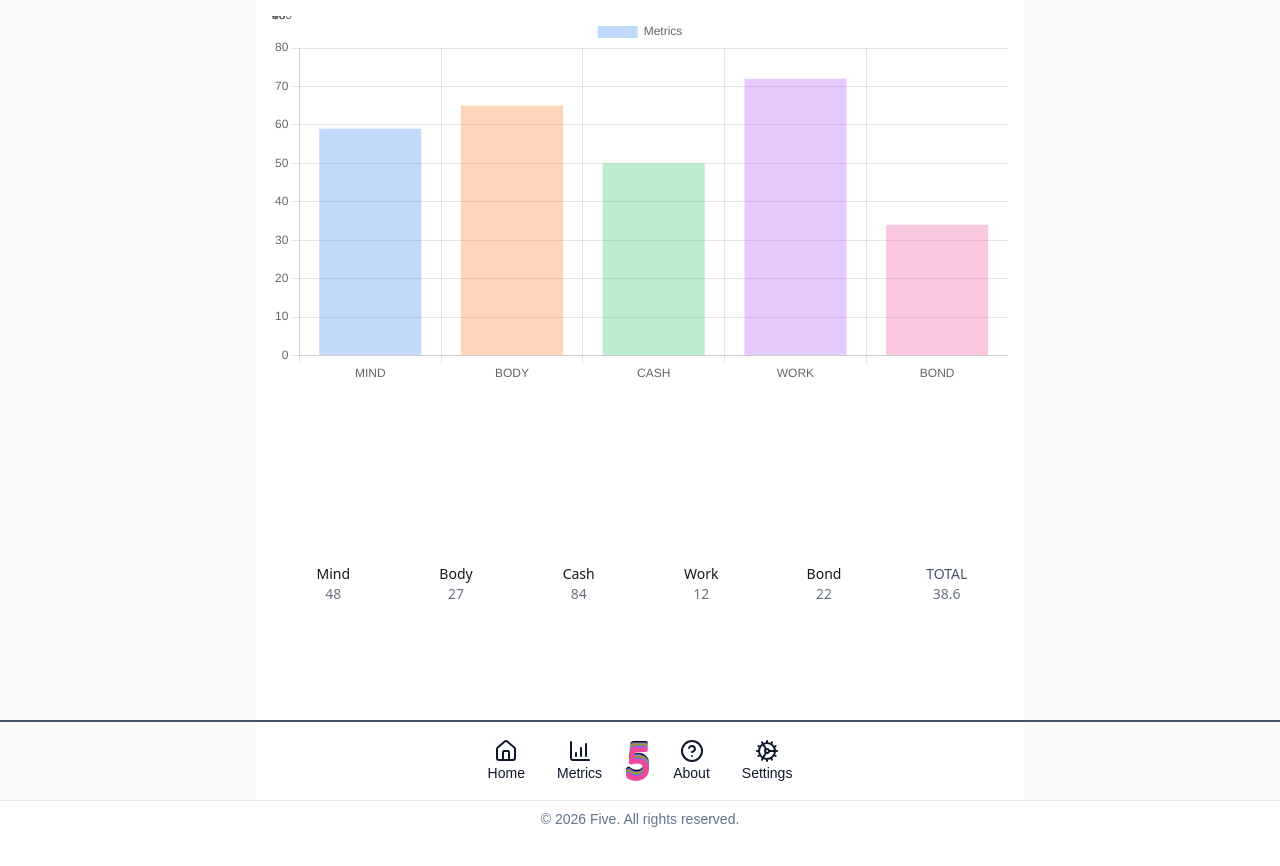
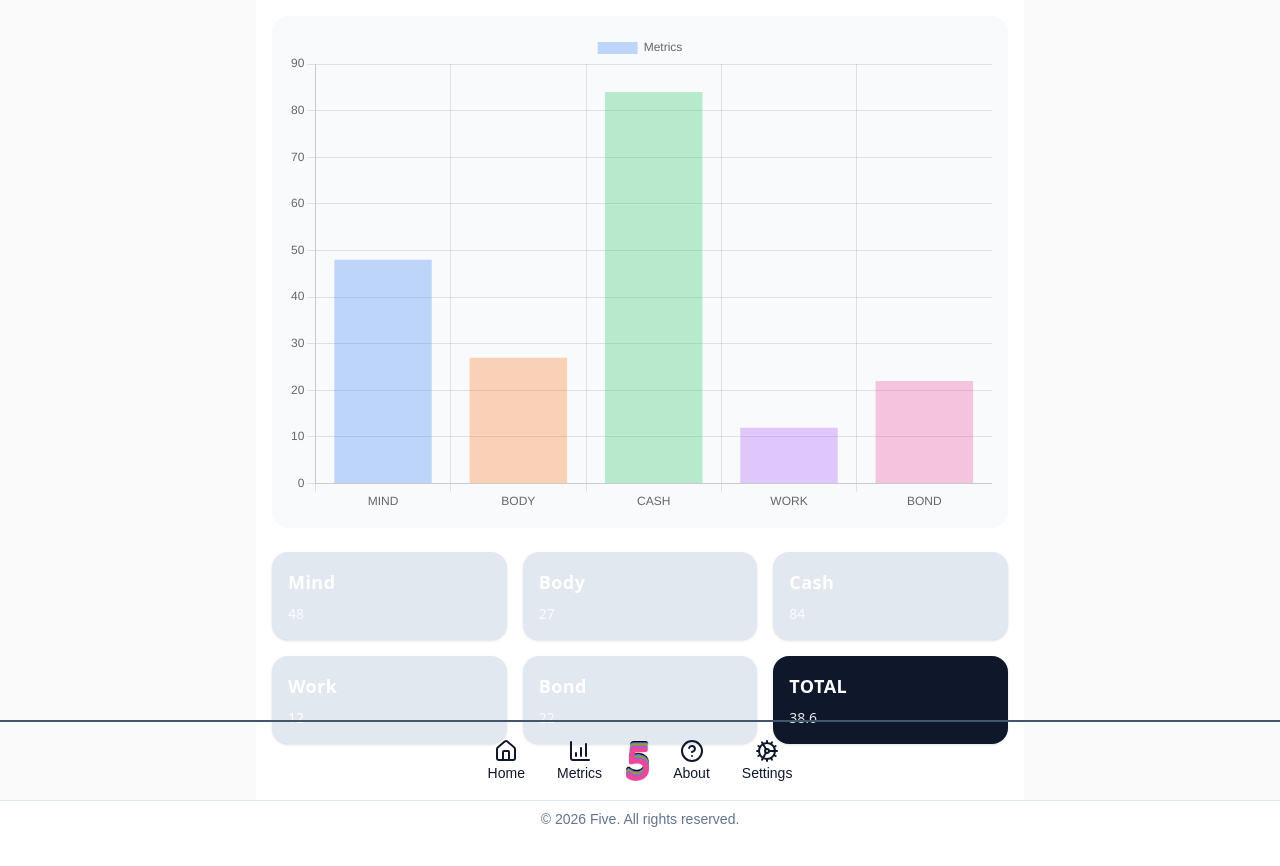
Before and after one commit to GlennHS/Five, a Next.js app: page / in a window 1280 px wide. Shown: the top 866 px of the page. Built offline with nearby package versions, Linux system fonts and the light colour scheme.

Commit message:
Update styling on homepage

```diff
--- a/app/components/graphs/FiveBarGraph.tsx
+++ b/app/components/graphs/FiveBarGraph.tsx
@@ -3,9 +3,10 @@ import { Bar, getElementAtEvent } from "react-chartjs-2";
 import { BAR_DEFAULT_CONFIG } from "../../fixtures/DefaultChartConfig";
 import { BarElement, CategoryScale, Chart, LinearScale } from "chart.js";
 import { METRIC_COLORS } from "../../fixtures/Colors";
+import APP_DATA from "@/app/fixtures/AppData";
 
 type FiveBarGraphProps = {
-  data: number[];
+  data?: number[];
 };
 
 Chart.register(LinearScale, CategoryScale, BarElement)
@@ -61,7 +62,7 @@ export default function FiveBarGraph(props: FiveBarGraphProps) {
         ],
         datasets: [{
           label: 'Metrics',
-          data: props.data,
+          data: props.data || Object.values(APP_DATA.metrics).map(v => v.value) || [0,0,0,0,0],
           backgroundColor: [
             `rgba(${METRIC_COLORS.MIND}, 0.3)`,
             `rgba(${METRIC_COLORS.BODY}, 0.3)`,
@@ -82,11 +83,13 @@ export default function FiveBarGraph(props: FiveBarGraphProps) {
   }, []);
 
   return (
+    <div className="h-full w-full">
       <Bar
         ref={chartRef}
         onClick={handleChartClick}
         data={chartData.data}
         options={chartData.options}
       />
+    </div>
   )
 }
--- a/app/fixtures/DefaultChartConfig.ts
+++ b/app/fixtures/DefaultChartConfig.ts
@@ -116,13 +116,14 @@ export const BAR_DEFAULT_CONFIG: ChartConfiguration<'bar'> = {
     }]
   },
   options: {
+    maintainAspectRatio: false,
     scales: {
-      r: {
+      y: {
         min: 0,
-        max: 100,
+        suggestedMax: 70,
         beginAtZero: true,
         ticks: {
-          stepSize: 20
+          stepSize: 10,
         }
       }
     },
--- a/app/page.tsx
+++ b/app/page.tsx
@@ -34,29 +34,53 @@ export default function Home() {
   const metrics = Object.values(APP_DATA.metrics);
   const total = calculateTotal(metrics.map(m => m.value))
 
+  const metricCards = [
+    ...metrics.map((metric) => ({
+      name: metric.name,
+      value: metric.value,
+    })),
+    { name: 'TOTAL', value: total },
+  ];
+
+  const metricBgClasses: Record<string, string> = {
+    MIND: 'bg-mind',
+    BODY: 'bg-body',
+    CASH: 'bg-cash',
+    WORK: 'bg-work',
+    BOND: 'bg-bond',
+    TOTAL: 'bg-slate-900',
+  };
+
   return (
-    <div className="flex min-h-screen items-center justify-center bg-zinc-50 font-sans">
-      <main className="flex min-h-screen w-full sm:max-w-3xl flex-col items-center justify-between p-4 bg-white sm:items-start">
-        <div className="w-full">
+    <div className="flex min-h-screen items-stretch justify-center bg-zinc-50 font-sans">
+      <main className="flex min-h-screen w-full sm:max-w-3xl flex-col gap-6 p-4 bg-white">
+        <section className="flex-1 w-full rounded-2xl bg-slate-50 p-4 max-h-2/3">
           {/* <FiveRadarGraph data={metrics.map(m=>m.value)} /> */}
           {/* <FiveLineGraph data={createRandomFive()} /> */}
-          <FiveBarGraph data={createRandomFive()} />
-        </div>
-        <div className='w-full flex items-center content-between'>
-            {metrics.map((metric) => (
-              <div key={metric.name} className="w-full h-full bg-white flex flex-col items-center">
-                <h3 className={`text-sm font-medium text-${metric.name.toLowerCase()}`}>{metric.name}</h3>
-                <p className="text-sm text-gray-500 uppercase">{metric.value}</p>
-              </div>
-            ))}
-            <div className="w-full h-full bg-white flex flex-col items-center text-slate-600">
-              <h3 className={"text-sm font-medium text-total"}>TOTAL</h3>
-              <p className="text-sm text-gray-500 uppercase">{total}</p>
-            </div>
-        </div>
-        <div>
-          { /* Actions */ }
-        </div>
+          <FiveBarGraph />
+        </section>
+
+        <section className="w-full">
+          <div className="grid grid-cols-3 grid-rows-2 gap-4">
+            {metricCards.map((metric) => {
+              const bgClass = metricBgClasses[metric.name] ?? 'bg-slate-200';
+
+              return (
+                <div
+                  key={metric.name}
+                  className={`rounded-2xl p-4 shadow-sm text-white flex flex-col justify-between ${bgClass}`}
+                >
+                  <h3 className="text-lg font-semibold tracking-wide">
+                    {metric.name}
+                  </h3>
+                  <p className="mt-2 text-sm font-medium opacity-90 uppercase">
+                    {metric.value}
+                  </p>
+                </div>
+              );
+            })}
+          </div>
+        </section>
       </main>
     </div>
   );
```
Lines whose indentation alone changed are shown as unchanged.
